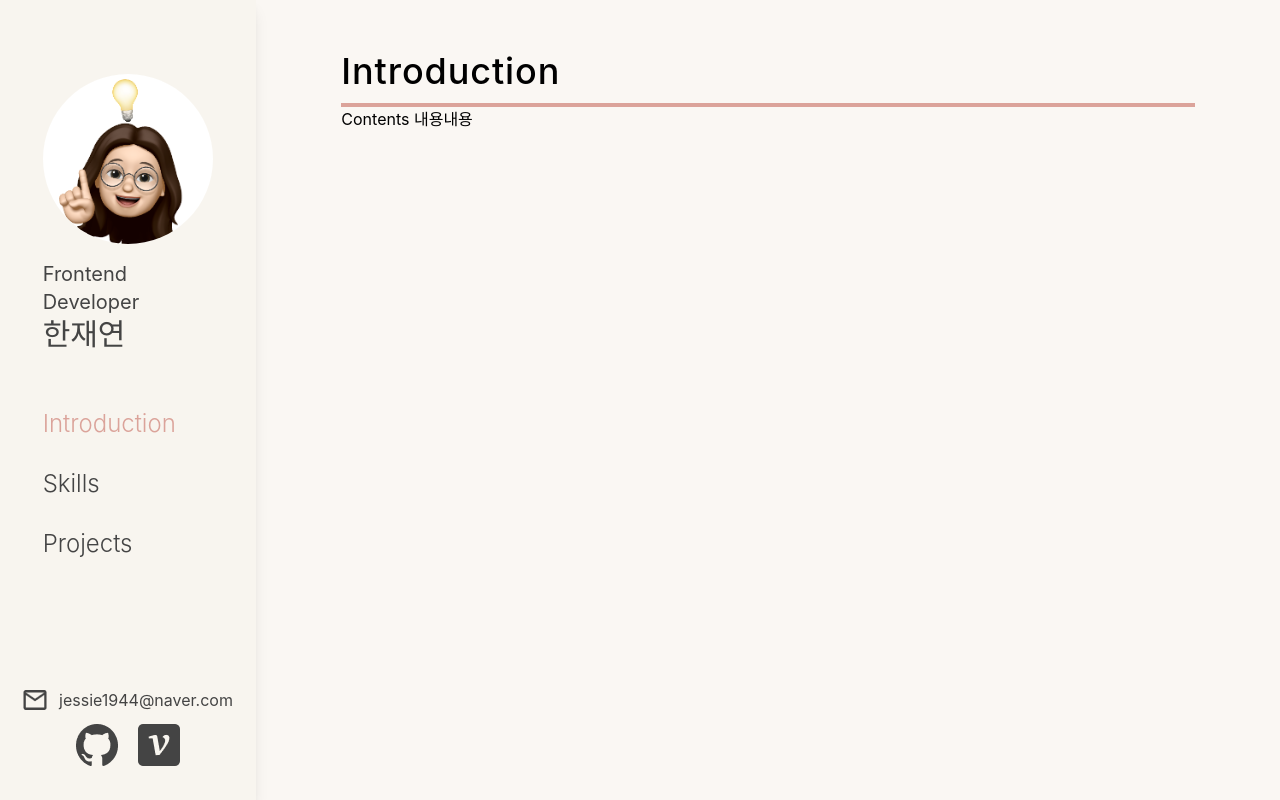
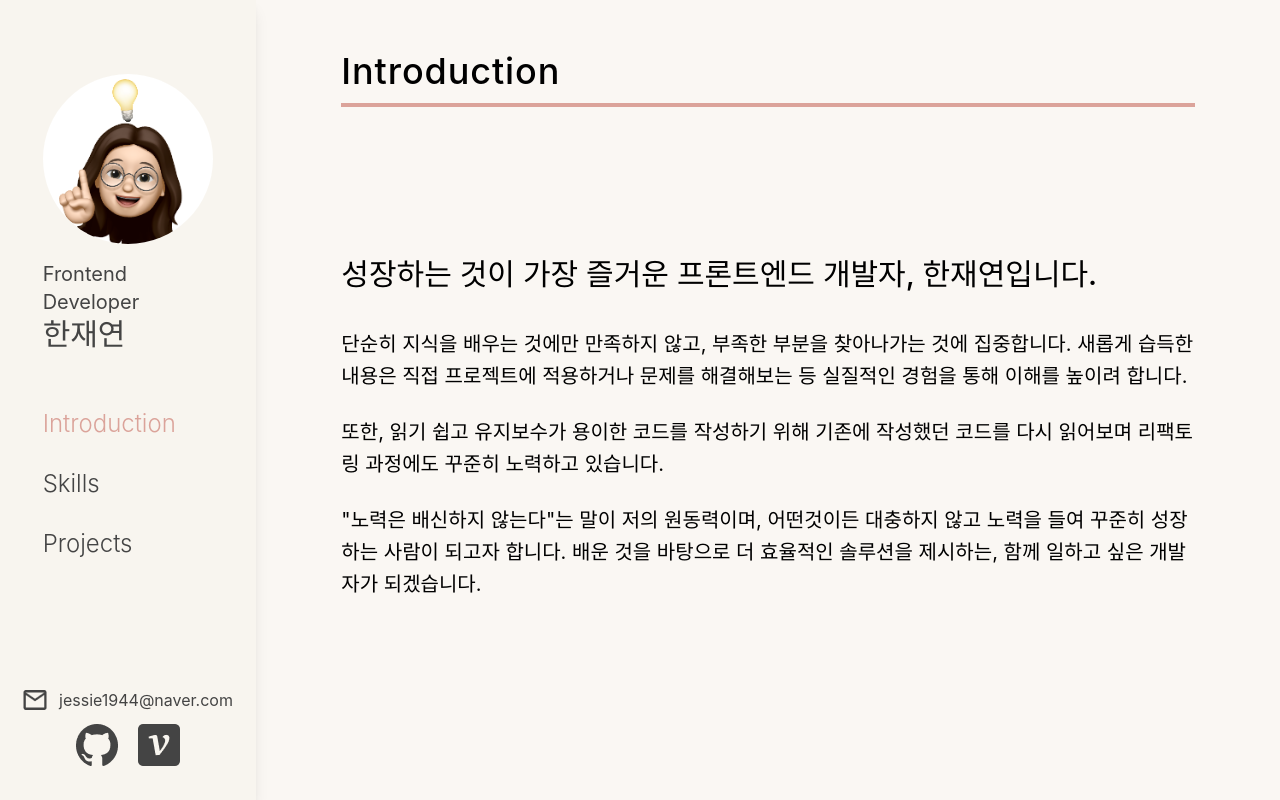
Before and after one commit to Jess-Apr/Portfolio-old, a React app: page / in a window 1280 px wide. Built offline with nearby package versions, Linux system fonts and the light colour scheme.

Commit message:
✨ Feat: Inroduction 페이지 기능 구현 완료, Recoil 연결

```diff
--- a/package.json
+++ b/package.json
@@ -16,6 +16,7 @@
     "postcss": "^7.0.39",
     "react": "^18.2.0",
     "react-dom": "^18.2.0",
+    "recoil": "^0.7.7",
     "tailwindcss": "npm:@tailwindcss/postcss7-compat@^2.2.17"
   },
   "devDependencies": {
--- a/src/App.tsx
+++ b/src/App.tsx
@@ -1,16 +1,16 @@
-import React, { useState } from "react";
+import React from "react";
+import { useRecoilValue } from "recoil";
+import { menuState } from "./recoil/atoms/menuState";
 import Nav from "./components/Nav";
-import IntroPage from "./pages/IntroPage";
-import SkillsPage from "./pages/SkillsPage";
-import ProjectsPage from "./pages/ProjectsPage";
+import MainPage from "./pages/MainPage";
 
 const App = () => {
-  const [menu, setMenu] = useState<string>("intro");
+  const menu = useRecoilValue(menuState);
 
   return (
     <div className="w-screen h-screen flex justify-end">
-      <Nav menu={menu} setMenu={setMenu} />
-      {menu === "intro" ? <IntroPage /> : menu === "skill" ? <SkillsPage /> : <ProjectsPage />}
+      <Nav />
+      <MainPage />
     </div>
   );
 };
--- /dev/null
+++ b/src/components/Introduction.tsx
@@ -0,0 +1,29 @@
+import React from "react";
+
+function Introduction(): JSX.Element {
+  return (
+    <div className="h-full flex flex-col justify-center">
+      <h2 className="text-3xl font-medium mb-9">
+        성장하는 것이 가장 즐거운 프론트엔드 개발자, 한재연입니다.
+      </h2>
+      <div className="text-xl flex flex-col gap-6">
+        <p className="leading-8">
+          단순히 지식을 배우는 것에만 만족하지 않고, 부족한 부분을 찾아나가는 것에 집중합니다.
+          새롭게 습득한 내용은 직접 프로젝트에 적용하거나 문제를 해결해보는 등 실질적인 경험을 통해
+          이해를 높이려 합니다.
+        </p>
+        <p className="leading-8">
+          또한, 읽기 쉽고 유지보수가 용이한 코드를 작성하기 위해 기존에 작성했던 코드를 다시
+          읽어보며 리팩토링 과정에도 꾸준히 노력하고 있습니다.
+        </p>
+        <p className="leading-8">
+          "노력은 배신하지 않는다"는 말이 저의 원동력이며, 어떤것이든 대충하지 않고 노력을 들여
+          꾸준히 성장하는 사람이 되고자 합니다. 배운 것을 바탕으로 더 효율적인 솔루션을 제시하는,
+          함께 일하고 싶은 개발자가 되겠습니다.
+        </p>
+      </div>
+    </div>
+  );
+}
+
+export default Introduction;
--- a/src/components/Nav.tsx
+++ b/src/components/Nav.tsx
@@ -1,15 +1,14 @@
 import React from "react";
+import { useRecoilState } from "recoil";
+import { menuState } from "../recoil/atoms/menuState";
 import myPhoto from "../assets/images/myPhoto.png";
 import email from "../assets/images/email.png";
 import github from "../assets/images/github.png";
 import velog from "../assets/images/velog.png";
 
-interface NavProps {
-  menu: string;
-  setMenu: React.Dispatch<React.SetStateAction<string>>;
-}
+function Nav(): JSX.Element {
+  const [menu, setMenu] = useRecoilState(menuState);
 
-function Nav({ menu, setMenu }: NavProps): JSX.Element {
   return (
     <div className="w-1/5 h-screen bg-primary-nav absolute top-0 left-0 shadow-lg flex flex-wrap justify-center items-center text-black-font">
       <div className="w-2/3 flex flex-col">
--- /dev/null
+++ b/src/components/Projects.tsx
@@ -0,0 +1,7 @@
+import React from "react";
+
+function Projects(): JSX.Element {
+  return <div className="h-full flex flex-col justify-center">프로젝트 페이지 입니다.</div>;
+}
+
+export default Projects;
--- /dev/null
+++ b/src/components/Skills.tsx
@@ -0,0 +1,7 @@
+import React from "react";
+
+function Skills(): JSX.Element {
+  return <div className="h-full flex flex-col justify-center">스킬페이지 입니다.</div>;
+}
+
+export default Skills;
--- a/src/index.tsx
+++ b/src/index.tsx
@@ -1,7 +1,12 @@
 import React from "react";
 import ReactDOM from "react-dom/client";
 import App from "./App";
+import { RecoilRoot } from "recoil";
 import "./main.css";
 
 const root = ReactDOM.createRoot(document.getElementById("root") as HTMLElement);
-root.render(<App />);
+root.render(
+  <RecoilRoot>
+    <App />
+  </RecoilRoot>,
+);
--- a/src/pages/IntroPage.tsx
+++ /dev/null
@@ -1,16 +0,0 @@
-import React from "react";
-
-function IntroPage(): JSX.Element {
-  return (
-    <div className="w-4/5 bg-primary-bg flex justify-center content-center">
-      <div className="w-5/6 flex flex-col pt-5p">
-        <div className="border-b-4 border-primary-point">
-          <h1 className="text-4xl font-medium tracking-wide mb-3">Introduction</h1>
-        </div>
-        <div>Contents 내용내용</div>
-      </div>
-    </div>
-  );
-}
-
-export default IntroPage;
--- /dev/null
+++ b/src/pages/MainPage.tsx
@@ -0,0 +1,25 @@
+import React from "react";
+import { useRecoilValue } from "recoil";
+import { menuState } from "../recoil/atoms/menuState";
+import Introduction from "../components/Introduction";
+import Skills from "../components/Skills";
+import Projects from "../components/Projects";
+
+function MainPage(): JSX.Element {
+  const menu = useRecoilValue(menuState);
+
+  return (
+    <div className="w-4/5 bg-primary-bg flex justify-center">
+      <div className="w-5/6 flex flex-col justiy-center py-5p">
+        <div className="border-b-4 border-primary-point">
+          <h1 className="text-4xl font-medium tracking-wide mb-3">
+            {menu === "intro" ? "Introduction" : menu === "skill" ? "Skills" : "Projects"}
+          </h1>
+        </div>
+        {menu === "intro" ? <Introduction /> : menu === "skill" ? <Skills /> : <Projects />}
+      </div>
+    </div>
+  );
+}
+
+export default MainPage;
--- a/src/pages/ProjectsPage.tsx
+++ /dev/null
@@ -1,15 +0,0 @@
-import React from "react";
-
-function ProjectsPage(): JSX.Element {
-  return (
-    <div className="w-4/5 bg-primary-bg flex justify-center content-center">
-      <div className="w-5/6 bg-primary-point flex justify-center">
-        <div>
-          <h1>Projects 페이지 입니다.</h1>
-        </div>
-      </div>
-    </div>
-  );
-}
-
-export default ProjectsPage;
--- a/src/pages/SkillsPage.tsx
+++ /dev/null
@@ -1,15 +0,0 @@
-import React from "react";
-
-function SkillsPage(): JSX.Element {
-  return (
-    <div className="w-4/5 bg-primary-bg flex justify-center content-center">
-      <div className="w-5/6 bg-primary-point flex justify-center">
-        <div>
-          <h1>Skills 페이지 입니다.</h1>
-        </div>
-      </div>
-    </div>
-  );
-}
-
-export default SkillsPage;
--- /dev/null
+++ b/src/recoil/atoms/menuState.ts
@@ -0,0 +1,6 @@
+import { atom } from "recoil";
+
+export const menuState = atom<string>({
+  key: "menuState",
+  default: "intro",
+});
```
